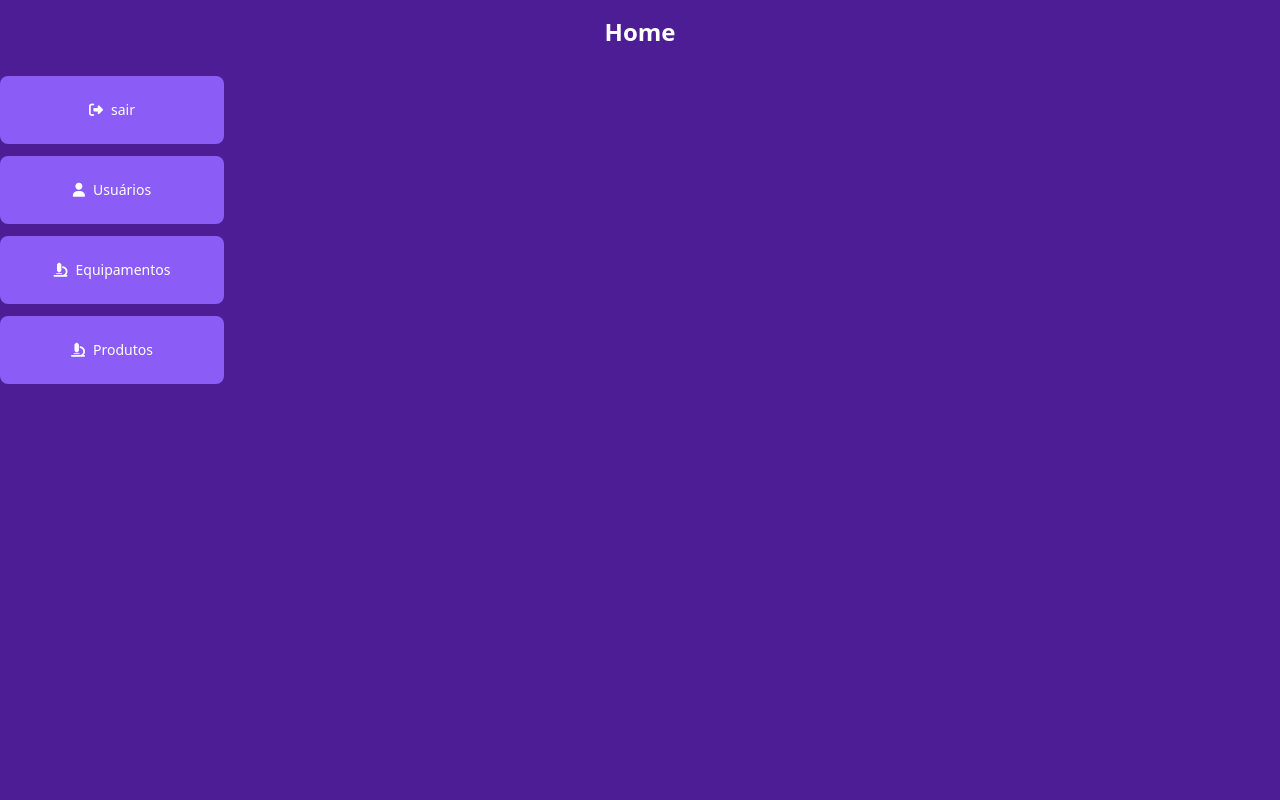
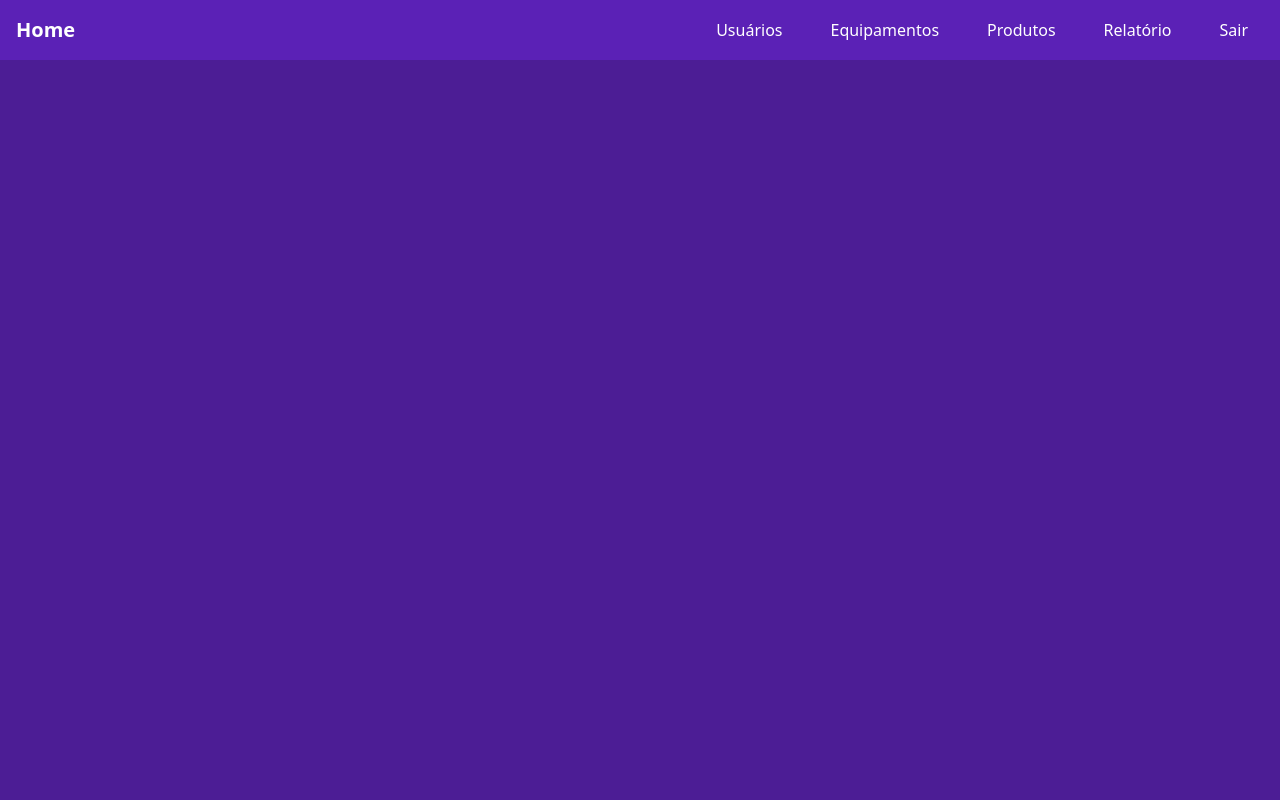
Before and after one commit to venidobler/projeto-eqfar, a Django app: page /home/ in a window 1280 px wide. Run offline with Django 4.2, Linux system fonts and the light colour scheme; some libraries are stand-ins or nearby versions.

Commit message:
feat: tela home alterada e rotas arrumadas

```diff
--- a/equipments/templates/equipamentos/cadastro_equipamento.html
+++ b/equipments/templates/equipamentos/cadastro_equipamento.html
@@ -26,7 +26,7 @@
                 </div>
                 {% endfor %}
                 <div class="d-flex justify-content-end">
-                    <a href="{% url 'home_equipamento'%}" class="bg-violet-500 hover:bg-violet-700 w-28 text-white font-bold py-2 px-4 rounded">Cancelar</a>
+                    <a href="{% url 'home'%}" class="bg-violet-500 hover:bg-violet-700 w-28 text-white font-bold py-2 px-4 rounded">Cancelar</a>
 
                     <button class="bg-violet-500 px-4 py-2 w-28 rounded text-white font-bold hover:bg-violet-700 ml-5">
                         Gravar
--- a/equipments/templates/equipamentos/listagem_equipamento.html
+++ b/equipments/templates/equipamentos/listagem_equipamento.html
@@ -4,7 +4,7 @@
 
 <div class="w-full py-1 space-y-5">
     <div class="flex justify-between items-center top-bar">
-        <a href="{% url 'home_equipamento'%}">
+        <a href="{% url 'home'%}">
             <button type="button"
                 class="text-white focus:ring-4 focus:ring-black font-medium rounded-lg text-sm px-3 py-2.5 mr-2 mb-2 hover:bg-violet-700">
                 <i class="fa-solid fa-arrow-left"></i><span class="ml-2">Voltar</span>
--- a/home/templates/pages/home.html
+++ b/home/templates/pages/home.html
@@ -1,44 +1,70 @@
-{% include 'partials/base.html' %}
+{% extends "base.html" %}
 
-<body>
-    <div class="w-full py-1 space-y-1">
-        <div class="flex justify-start items-left top-bar">
-            <a href="{% url 'login'%}">
-                <button type="button"
-                    class="text-white focus:ring-2 focus:ring-black font-medium rounded-lg text-sm h-30 w-56 px-5 py-4 mr-2 mb-2 bg-violet-500 hover:bg-violet-700">
-                    <i class="fa-solid fa-right-from-bracket"></i><span class="ml-2">sair</span>
-                </button>
-            </a>
-        </div>
+{% block content %}
+<!-- Adicione um espaço em branco no topo para compensar a altura da navbar -->
+<div class="h-16"></div>
 
-        <div class="flex justify-start items-left top-bar">
-            <a href="{% url 'home_usuario'%}">
-                <button type="button"
-                    class="text-white focus:ring-2 focus:ring-black font-medium rounded-lg text-sm h-30 w-56 px-5 py-4 mr-2 mb-2 bg-violet-500 hover:bg-violet-700">
-                    <i class="fa-solid fa-user"></i><span class="ml-2">Usuários</span>
-                </button>
-            </a>
-        </div>
+<nav class="bg-purple-800 p-4 fixed w-full top-0 z-50">
+    <div class="container mx-auto flex justify-between items-center">
+        <!-- Logo -->
+        <a href="#" class="text-white font-bold text-xl">Home</a>
 
-        <div class="flex justify-start items-left top-bar">
-            <a href="{% url 'home_equipamento'%}">
-                <button type="button"
-                    class="text-white focus:ring-2 focus:ring-black font-medium rounded-lg text-sm h-30 w-56 px-5 py-4 mr-2 mb-2 bg-violet-500 hover:bg-violet-700">
-                    <i class="fa-solid fa-microscope"></i><span class="ml-2">Equipamentos</span>
-                </button>
-            </a>
-        </div>
+        <!-- Navbar Links -->
+        <ul class="flex space-x-4 text-white">
+            <li class="relative">
+                <a href="#" class="hover:bg-purple-700 px-4 py-2 rounded">Usuários</a>
+                <!-- Dropdown Content - Users -->
+                <div class="hidden absolute bg-purple-800 text-white rounded shadow mt-2 py-2 w-48 z-10">
+                    <a href="{% url 'cadastro_usuario'%}" class="block px-4 py-2 hover:bg-purple-700">Cadastro</a>
+                    <a href="{% url 'listagem_usuario'%}" class="block px-4 py-2 hover:bg-purple-700">Listagem</a>
+                </div>
+            </li>
+            <li class="relative">
+                <a href="#" class="hover:bg-purple-700 px-4 py-2 rounded">Equipamentos</a>
+                <!-- Dropdown Content - Equipments -->
+                <div class="hidden absolute bg-purple-800 text-white rounded shadow mt-2 py-2 w-48 z-10">
+                    <a href="{% url 'cadastro_equipamento'%}" class="block px-4 py-2 hover:bg-purple-700">Cadastro</a>
+                    <a href="{% url 'listagem_equipamento'%}" class="block px-4 py-2 hover:bg-purple-700">Listagem</a>
+                </div>
+            </li>
+            <li class="relative">
+                <a href="#" class="hover:bg-purple-700 px-4 py-2 rounded">Produtos</a>
+                <!-- Dropdown Content - Products -->
+                <div class="hidden absolute bg-purple-800 text-white rounded shadow mt-2 py-2 w-48 z-10">
+                    <a href="{% url 'cadastro_produto'%}" class="block px-4 py-2 hover:bg-purple-700">Cadastro</a>
 
-        <div class="flex justify-start items-left top-bar">
-            <a href="{% url 'home_produto'%}">
-                <button type="button"
-                    class="text-white focus:ring-2 focus:ring-black font-medium rounded-lg text-sm h-30 w-56 px-5 py-4 mr-2 mb-2 bg-violet-500 hover:bg-violet-700">
-                    <i class="fa-solid fa-microscope"></i><span class="ml-2">Produtos</span>
-                </button>
-            </a>
-        </div>
+                    <a href="{% url 'listagem_produto'%}" class="block px-4 py-2 hover:bg-purple-700">Listagem</a>
+                </div>
+            </li>
+            <li>
+                <a href="#" class="hover:bg-purple-700 px-4 py-2 rounded">Relatório</a>
+            </li>
+            <li>
+                <a href="{% url 'login'%}" class="hover:bg-purple-700 px-4 py-2 rounded">Sair</a>
+            </li>
+        </ul>
+    </div>
+</nav>
 
-    </div>
+<!-- Conteúdo da página -->
+<div class="container mx-auto mt-20"> <!-- mt-20 para compensar a altura da navbar -->
+    <!-- Seu conteúdo vai aqui -->
+</div>
 
-</body>
-</html>
+<script>
+    // JavaScript to toggle dropdowns
+    document.querySelectorAll('.relative').forEach(item => {
+        item.addEventListener('click', event => {
+            const dropdown = item.querySelector('.absolute');
+            // Esconder todos os outros dropdowns
+            document.querySelectorAll('.absolute').forEach(otherDropdown => {
+                if (otherDropdown !== dropdown) {
+                    otherDropdown.classList.add('hidden');
+                }
+            });
+            // Toggle o dropdown atual
+            dropdown.classList.toggle('hidden');
+        });
+    });
+</script>
+{% endblock %}
--- a/home/templates/partials/base.html
+++ b/home/templates/partials/base.html
@@ -22,20 +22,7 @@
         <!-- Bootstrap CSS -->
         <link href="https://cdn.jsdelivr.net/npm/bootstrap@5.0.2/dist/css/bootstrap.min.css" rel="stylesheet" integrity="sha384-EVSTQN3/azprG1Anm3QDgpJLIm9Nao0Yz1ztcQTwFspd3yD65VohhpuuCOmLASjC" crossorigin="anonymous" />
         <body class="bg-violet-900">
-            <div class="Conteiner">
-                <div class="form">
-                        <div class="form-header">
-                            <div class="title">
-                                <div class="text-center">
-                                    <h1 class="text-2xl text-white font-bold py-3">
-                                        Home
-                                    </h1>
-                                </div>
-                            </div>
-                        </div>
 
-                </div>
-            </div>
         </body>
 
         {% endblock %}
--- a/products/templates/produtos/cadastro_produto.html
+++ b/products/templates/produtos/cadastro_produto.html
@@ -26,7 +26,7 @@
                 </div>
                 {% endfor %}
                 <div class="d-flex justify-content-end">
-                    <a href="{% url 'home_produto'%}" class="bg-violet-500 hover:bg-violet-700 w-28 text-white font-bold py-2 px-4 rounded">Cancelar</a>
+                    <a href="{% url 'home'%}" class="bg-violet-500 hover:bg-violet-700 w-28 text-white font-bold py-2 px-4 rounded">Cancelar</a>
 
                     <button class="bg-violet-500 px-4 py-2 w-28 rounded text-white font-bold hover:bg-violet-700 ml-5">
                         Gravar
--- a/products/templates/produtos/listagem_produto.html
+++ b/products/templates/produtos/listagem_produto.html
@@ -4,7 +4,7 @@
 
 <div class="w-full py-1 space-y-5">
     <div class="flex justify-between items-center top-bar">
-        <a href="{% url 'home_produto'%}">
+        <a href="{% url 'home'%}">
             <button type="button"
                 class="text-white focus:ring-4 focus:ring-black font-medium rounded-lg text-sm px-3 py-2.5 mr-2 mb-2 hover:bg-violet-700">
                 <i class="fa-solid fa-arrow-left"></i><span class="ml-2">Voltar</span>
--- a/users/templates/usuarios/cadastro_usuario.html
+++ b/users/templates/usuarios/cadastro_usuario.html
@@ -26,7 +26,7 @@
                 </div>
                 {% endfor %}
                 <div class="d-flex justify-content-end">
-                    <a href="{% url 'home_usuario'%}" class="bg-violet-500 hover:bg-violet-700 w-28 text-white font-bold py-2 px-4 rounded">Cancelar</a>
+                    <a href="{% url 'home'%}" class="bg-violet-500 hover:bg-violet-700 w-28 text-white font-bold py-2 px-4 rounded">Cancelar</a>
 
                     <button class="bg-violet-500 px-4 py-2 w-28 rounded text-white font-bold hover:bg-violet-700 ml-5">
                         Gravar
--- a/users/templates/usuarios/listagem_usuario.html
+++ b/users/templates/usuarios/listagem_usuario.html
@@ -4,7 +4,7 @@
 
 <div class="w-full py-1 space-y-5">
     <div class="flex justify-between items-center top-bar">
-        <a href="{% url 'home_usuario'%}">
+        <a href="{% url 'home'%}">
             <button type="button"
                 class="text-white focus:ring-4 focus:ring-black font-medium rounded-lg text-sm px-3 py-2.5 mr-2 mb-2 hover:bg-violet-700">
                 <i class="fas fa-arrow-left"></i><span class="ml-2">Voltar</span>
```
Also changed, not shown: equipments/templates/home/home_equipamento.html (deleted, +0 -32 lines), home/templates/pages/home2.html (deleted, +0 -43 lines), products/templates/home/home_produto.html (deleted, +0 -32 lines), users/templates/home/home_usuario.html (deleted, +0 -32 lines).
